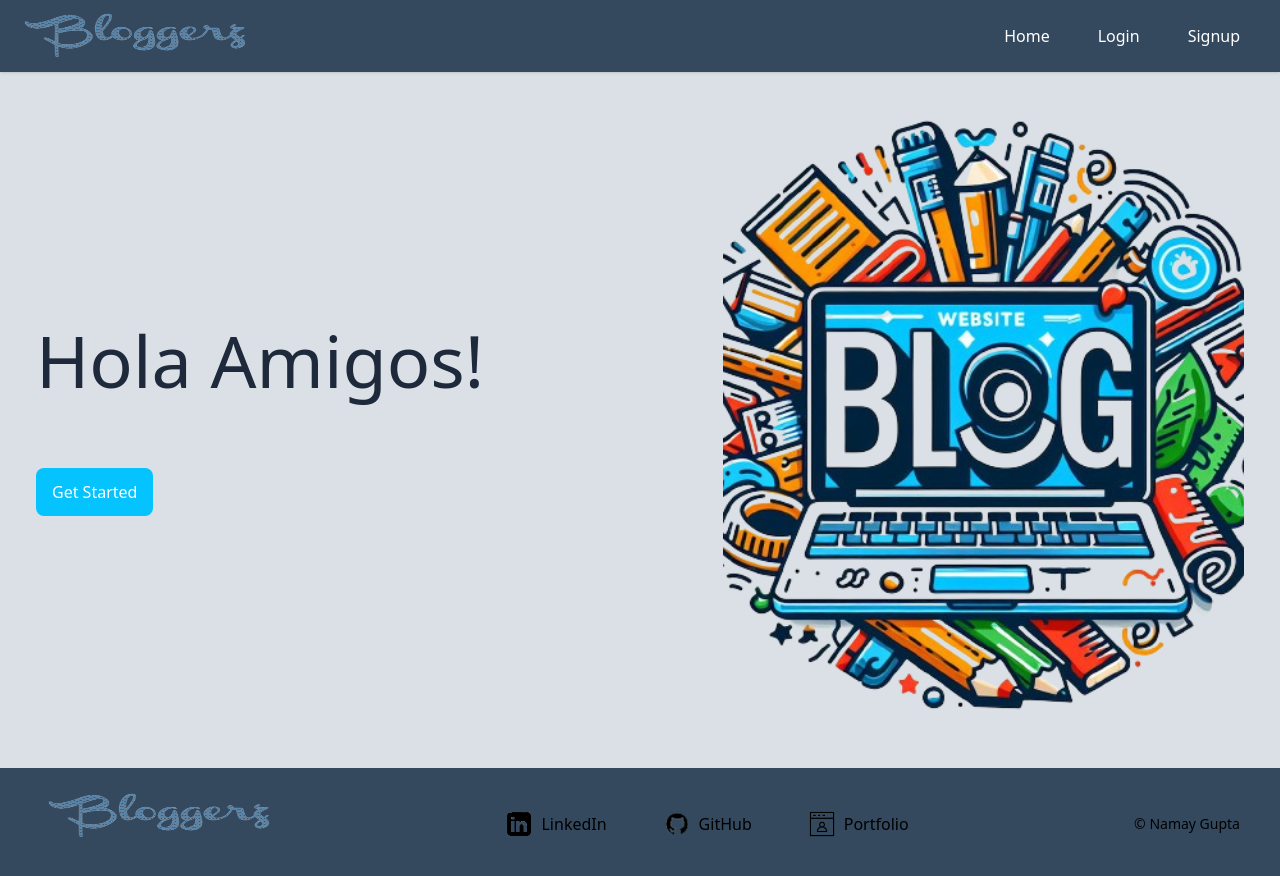
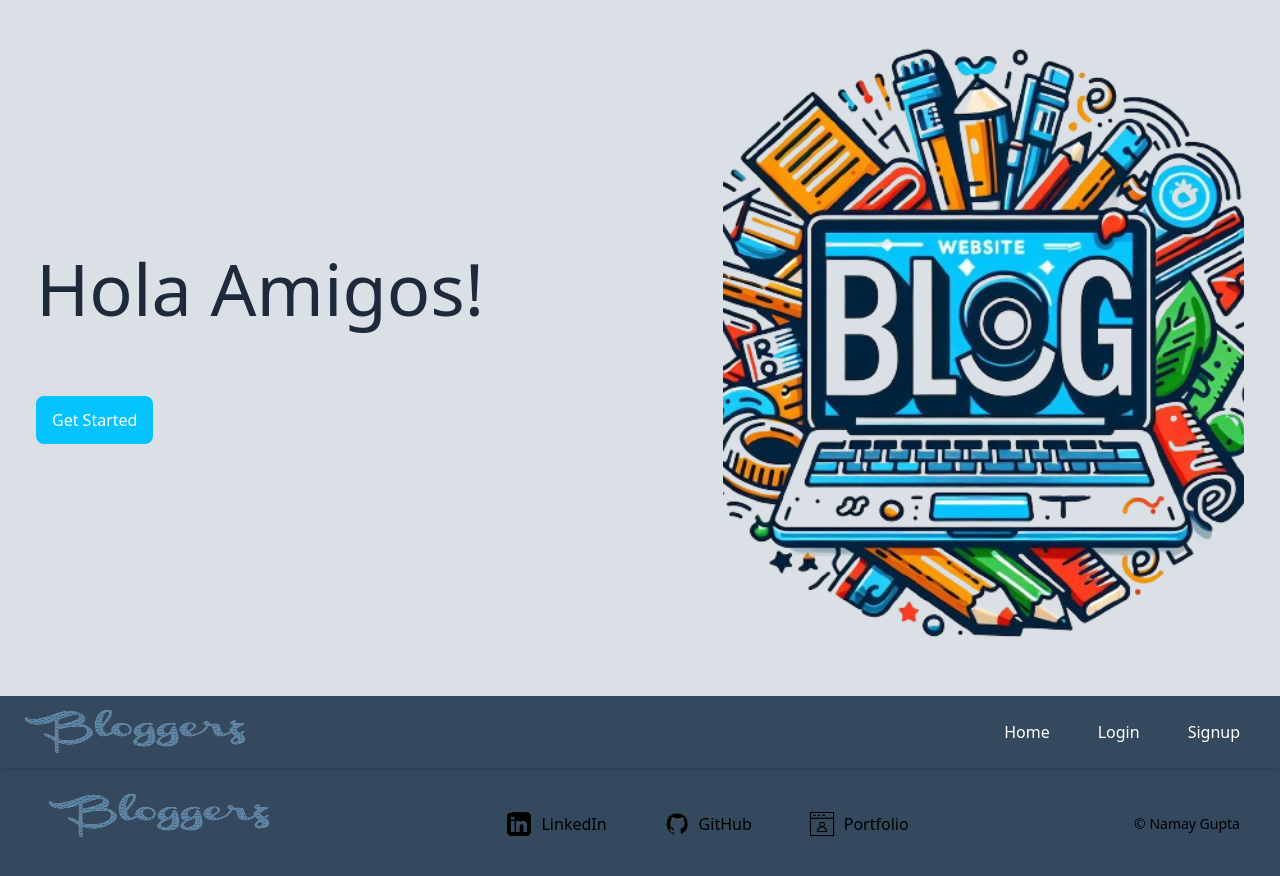
Before and after one commit to namay10/Bloggerz, a React (Vite) app: page / in a window 1280 px wide. Shown: the top 876 px of the page. Built offline with nearby package versions, Linux system fonts and the light colour scheme; no server answers.

Commit message:
Update App.jsx

```diff
--- a/src/App.jsx
+++ b/src/App.jsx
@@ -29,11 +29,9 @@ function App() {
 
   return !loading ? (
     <div className="min-h-[100dvh] flex flex-col justify-between bg-bgcolor">
+    <Outlet />
+        <Header />
 
-        <Header />
-        <main>
-          <Outlet />
-        </main>
         <Footer/>
       {/* <Home/> */}
       </div>
```
